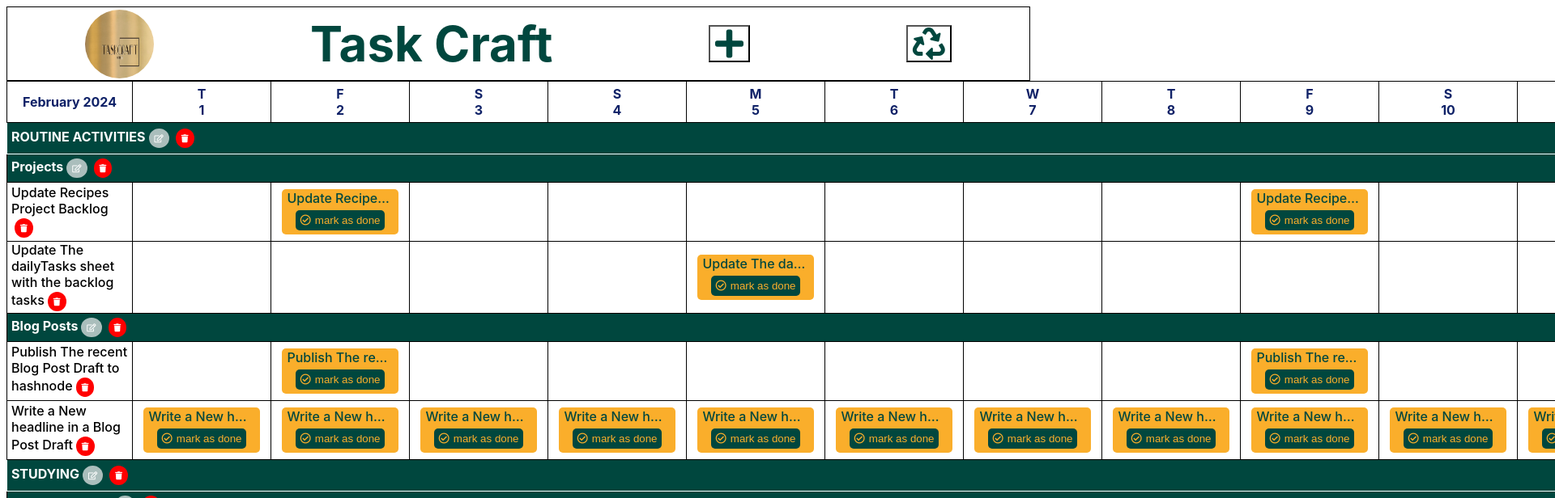
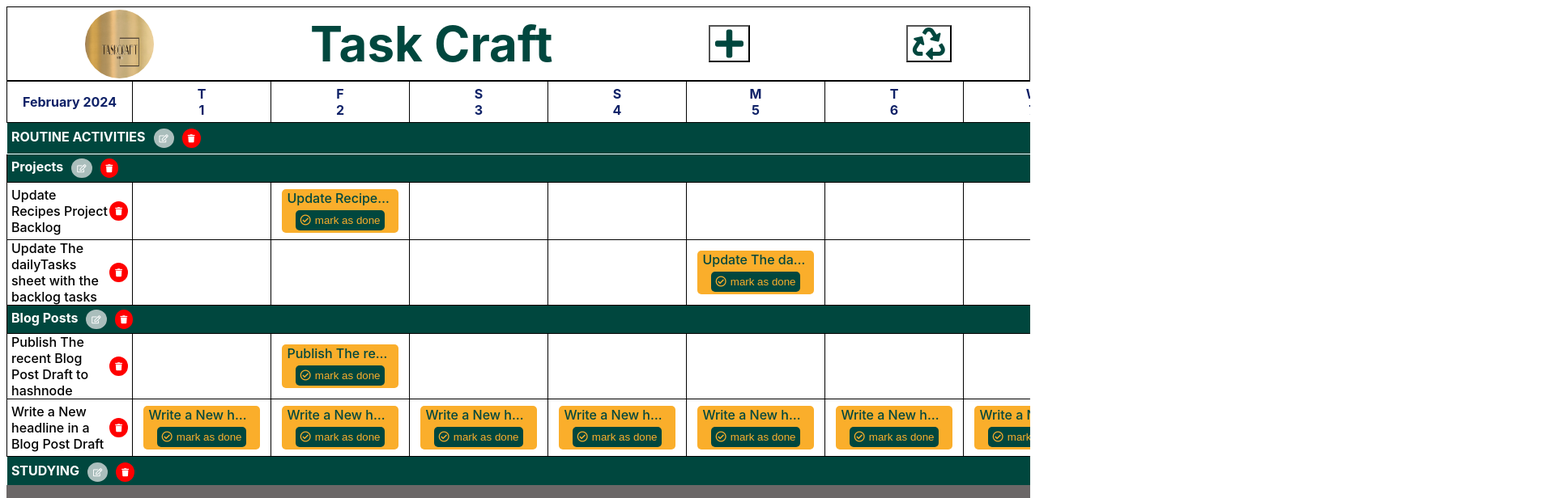
Before and after one commit to chingu-voyages/v47-tier2-team-11, a React (Vite) app in the folder task-craft/: page / in a window 1280 px wide. Shown: the top 616 px of the page at 81% size, 1920 px wide, since content can reach past the window. Built offline with nearby package versions, Linux system fonts and the light colour scheme.

Commit message:
sroll task matrix horizontally

```diff
--- a/task-craft/src/App.css
+++ b/task-craft/src/App.css
@@ -28,7 +28,7 @@ th {
   text-align: center;
   display: inline-flex;
   font-size: 10px;
-  margin: 2px 4px;
+  margin: 2px 0px 2px 10px;
   border-radius: 50%;
 }
 .delete-button:hover,
--- a/task-craft/src/App.jsx
+++ b/task-craft/src/App.jsx
@@ -12,7 +12,7 @@ const App = () => {
   const [monthAndYear, setMonthAndYear] = useState("");
 
   useEffect(() => {
-    //localStorage.removeItem("taskCraftData")
+    localStorage.removeItem("taskCraftData")
     const localData = JSON.parse(localStorage.getItem("taskCraftData"));
     localData
       ? setData(localData)
@@ -24,7 +24,6 @@ const App = () => {
     setData(updatedData)
     localStorage.setItem("taskCraftData", JSON.stringify(updatedData));
   }
-
 
   // Generate dates and days for the current month
   useEffect(() => {
@@ -60,6 +59,7 @@ const App = () => {
   return (
     <>
       <Header data={data} />
+      <div style={{  overflowX: "auto", maxHeight: "500px", maxWidth: "100%" }}>
       <table>
         <thead>
           <tr>
@@ -77,6 +77,7 @@ const App = () => {
           />
         </tbody>
       </table>
+      </div>
       <Footer />
     </>
   );
--- a/task-craft/src/components/Task.jsx
+++ b/task-craft/src/components/Task.jsx
@@ -107,15 +107,18 @@ const Task = ({ storedData, handleSetData, categoryId, activityId, task, handleS
       {taskState &&
         (
           <tr key={taskState.id}>
-            <td>
+            <td >
+              <div style={{alignItems: "center", display: "flex", justifyContent: "spaceEvenly" }}>
               {taskState.taskName}
               <button
                 className="delete-button"
+                style={{ marginLeft: "0.2em"}}
                 title="Delete Task"
                 onClick={() => handleShowDeleteModal(task)}
               >
                 <i className="fas fa-trash" aria-hidden="true"></i>
               </button>
+              </div>
             </td>
             {datesAndDays.map((date, dayIndex) => (
               <td key={`${taskState.id}-${dayIndex}`}>
--- a/task-craft/src/components/TaskCard.css
+++ b/task-craft/src/components/TaskCard.css
@@ -3,7 +3,7 @@
     color: #00473e;
     display: flex;
     flex-direction: column;
-    height: 3.5em;
+
     margin: 0.5em auto;
     overflow: hidden;
     padding: 0px;
--- a/task-craft/src/components/TaskHandler.jsx
+++ b/task-craft/src/components/TaskHandler.jsx
@@ -35,5 +35,4 @@ export const saveToLocalStorage = ({ type, categoryId, activityId, taskId, updat
   }
 
   handleSetData(updatedStoredData);
-  //localStorage.setItem("taskCraftData", JSON.stringify(updatedStoredData));
 };
```
Also changed, not shown: task-craft/src/components/EditName.css (+5 -5 lines).
